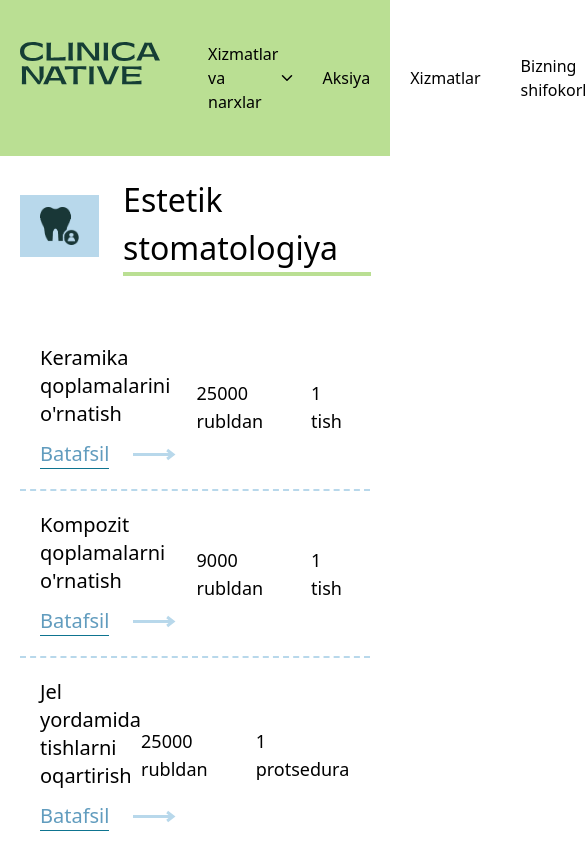
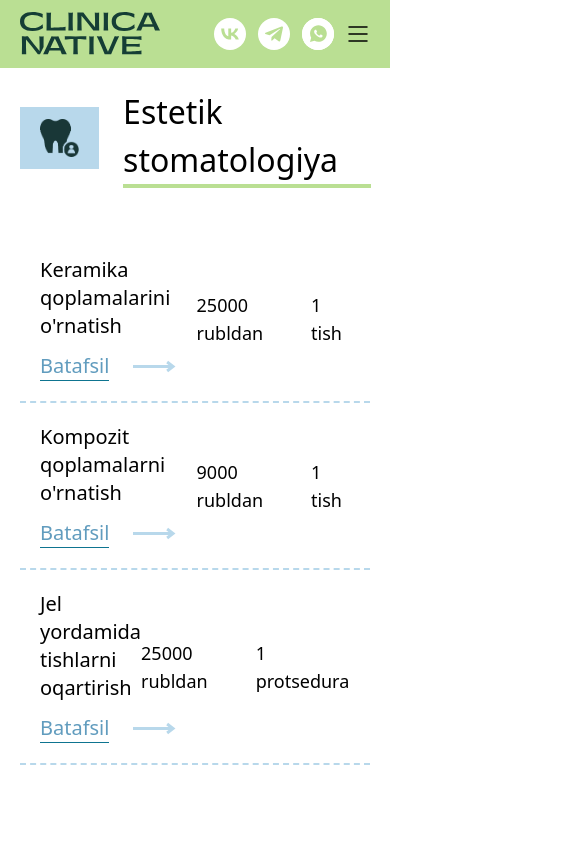
Before and after one commit to muhammadazizbek006/Clinica, a React (Vite) app: page /EstetikStamatalogika in a window 390 px wide. Shown: the top 844 px of the page, 585 px wide, since content can reach past the window. Built offline with nearby package versions, Linux system fonts and the light colour scheme.

Commit message:
add page not found

```diff
--- a/src/components/Header.jsx
+++ b/src/components/Header.jsx
@@ -1,14 +1,21 @@
 import React, { useState } from "react";
 import { Link } from "react-router-dom";
 
+// draw
+import {
+  Drawer,
+  Button,
+  Typography,
+  IconButton,
+} from "@material-tailwind/react";
+
 // img
-import vk from "../img/vk.svg";
-import telegram from "../img/telegram.svg";
-import whatsapp from "../img/whatsapp.svg";
+
 import arrow from "../img/arrow.svg";
 import logo from "../img/logo.svg";
 import hamburger from "../img/menu.svg";
 const Header = () => {
+  const [openRight, setOpenRight] = React.useState(false);
   // naxr
   const [down, setDown] = useState(false);
 
@@ -22,11 +29,8 @@ const Header = () => {
   return (
     <header className="py-3 bg-header sticky  top-0  z-50">
       <div className="containerb flex  justify-between items-center">
-
-        {/* nav */}
-        <nav className="relative flex  ">
-                  {/* logo */}
-        <Link className="w-36 h-11 mr-12 " to="/">
+                        {/* logo */}
+        <Link className="w-36 h-11 block lg:hidden xl:block " to="/">
           <svg
             width="140"
             viewBox="0 0 140 43"
@@ -94,8 +98,11 @@ const Header = () => {
             </defs>
           </svg>
         </Link>
+        {/* nav */}
+        <nav className="relative hidden lg:block   ">
 
-          <ul className="text-base font-medium flex items-center space-x-10  ">
+
+          <ul className="text-base font-medium flex items-center   lg:space-x-7 xl:space-x-10    ">
             {/* xizmatlar va narxlar */}
             <li onMouseMove={handleOpen} onMouseLeave={handleClose}>
               <Link  className="flex ">
@@ -194,11 +201,11 @@ const Header = () => {
         </nav>
 
         {/* telefont va ijtimoiy tarmoqlar */}
-        <div className="flex xl:flex-col justify-center items-center">
-          <span className="mb-3 ">
+        <div className="flex  justify-center items-center md:flex-row md:flex-col ">
+          <span className="mb-3 hidden md:block ">
             +998 91 475 06 12
           </span>
-          <div className="flex space-x-5">
+          <div className="flex space-x-3  lg:space-x-5">
             {/* vk */}
             <a class=" bg-white rounded-full w-8 h-8" href="https://vk.com/clinica_native" target="_blank">
                   <svg width="30" height="30" viewBox="0 0 30 30" fill="none" xmlns="http://www.w3.org/2000/svg">
@@ -222,10 +229,17 @@ const Header = () => {
                 </a>
           </div>
           {/* menu */}
-          <div className="888:hidden ml-3">
-            <img src={hamburger} alt="" />
-          </div>
+
+            <button className="block md:hidden ml-3">
+              <img src={hamburger} alt="" />
+            </button>
+
+
         </div>
+      </div>
+          {/* draw */}
+      <div>
+
       </div>
     </header>
   );
--- a/src/pages/PageNotFound.jsx
+++ b/src/pages/PageNotFound.jsx
@@ -1,8 +1,14 @@
 import React from 'react'
-
+import { Link } from 'react-router-dom'
 const PageNotFound = () => {
   return (
-    <div>PageNotFound</div>
+    <>
+      <section  className='flex flex-col items-center py-10'>
+          <h2 className='text-6xl font-bold text-online-zakaz mb-6'>404</h2>
+            <p className='text-32 font-medium  mb-5'>Bu sahifa mavjud emas</p>
+            <Link path='/' className='bg-header text-base hover:bg-online-zakaz hover:text-white duration-500 px-8 py-3'>Aosoy sahifaga qaytish</Link>
+      </section>
+    </>
   )
 }
 
```
